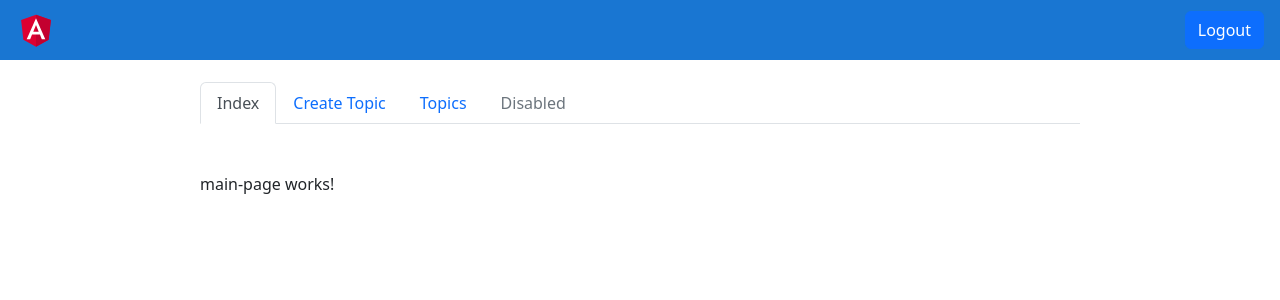
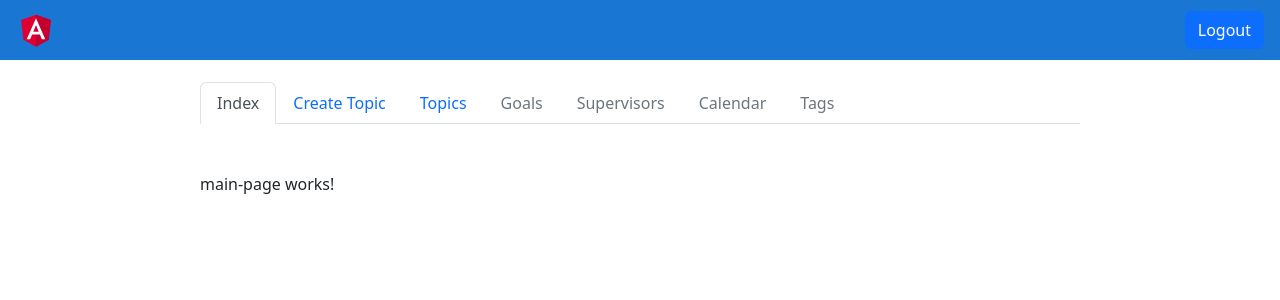
Before and after one commit to nerjok/retroappfront, an Angular app: page /main in a window 1280 px wide. Shown: the top 300 px of the page. Built offline with nearby package versions, Linux system fonts and the light colour scheme; sample sign-in values are in the browser's storage.

Commit message:
token clear and interceptor

```diff
--- a/src/app/components/main-info/main-info.component.html
+++ b/src/app/components/main-info/main-info.component.html
@@ -10,7 +10,16 @@
       <a class="nav-link" [routerLinkActive]="['active']" routerLink="topics">Topics</a>
     </li>
     <li class="nav-item">
-      <a class="nav-link disabled" aria-disabled="true">Disabled</a>
+      <a class="nav-link disabled" [routerLinkActive]="['active']" routerLink="topics">Goals</a>
+    </li>
+    <li class="nav-item">
+      <a class="nav-link disabled" [routerLinkActive]="['active']" routerLink="topics">Supervisors</a>
+    </li>
+    <li class="nav-item">
+      <a class="nav-link disabled" [routerLinkActive]="['active']" routerLink="topics">Calendar</a>
+    </li>
+    <li class="nav-item">
+      <a class="nav-link disabled" aria-disabled="true">Tags</a>
     </li>
   </ul>
 
--- a/src/app/interceptors/auth.interceptor.ts
+++ b/src/app/interceptors/auth.interceptor.ts
@@ -21,13 +21,15 @@ export class AuthInterceptor implements HttpInterceptor {
   ): Observable<HttpEvent<any>> {
     const idToken = this.authService.authToken;
 
+
+    const routeExceptions = ['api/users', 'api/users/login']
+    const isRouteExceptional = routeExceptions.some((exception) => req.url.endsWith(exception));
+
     const headers = new HttpHeaders({
       'Content-Type': 'application/json',
-      Authorization: 'Bearer ' + idToken,
+      ...(isRouteExceptional ? {} : {Authorization: 'Bearer ' + idToken}),
     });
 
-    const routeExceptions = ['api/users']
-    const isRouteExceptional = routeExceptions.some((exception) => req.url.endsWith(exception));
     if(!idToken && !isRouteExceptional) {
       this.router.navigateByUrl('login');
       return next.handle(req)
--- a/src/app/services/auth.service.ts
+++ b/src/app/services/auth.service.ts
@@ -24,6 +24,10 @@ export class AuthService {
       this._authToken = localStorage.getItem('token') ?? undefined;
     }
     return this._authToken;
+  }
+
+  public set authToken(token : string | undefined) {
+    this._authToken = undefined;
   }
 
   constructor(private http: HttpClient) {}
@@ -67,7 +71,8 @@ export class AuthService {
 
   logout() {
     localStorage.removeItem('token');
-    localStorage.removeItem('expiration');
+    localStorage.removeItem('expires_at');
+    this.authToken = undefined;
   }
 
   public isLoggedIn() {
```
